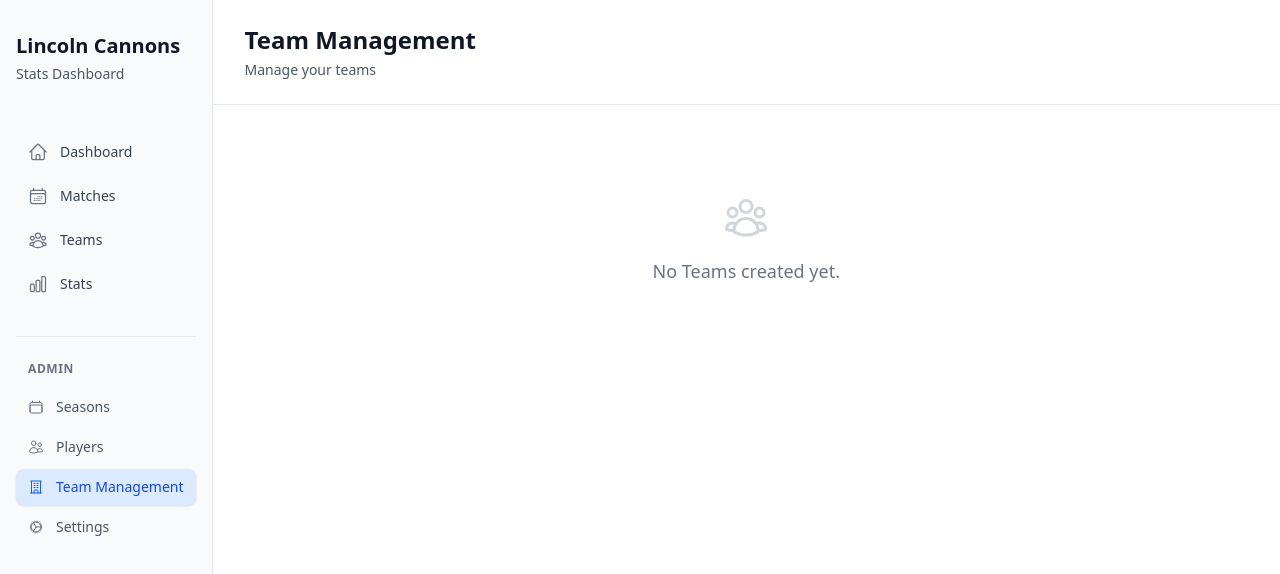
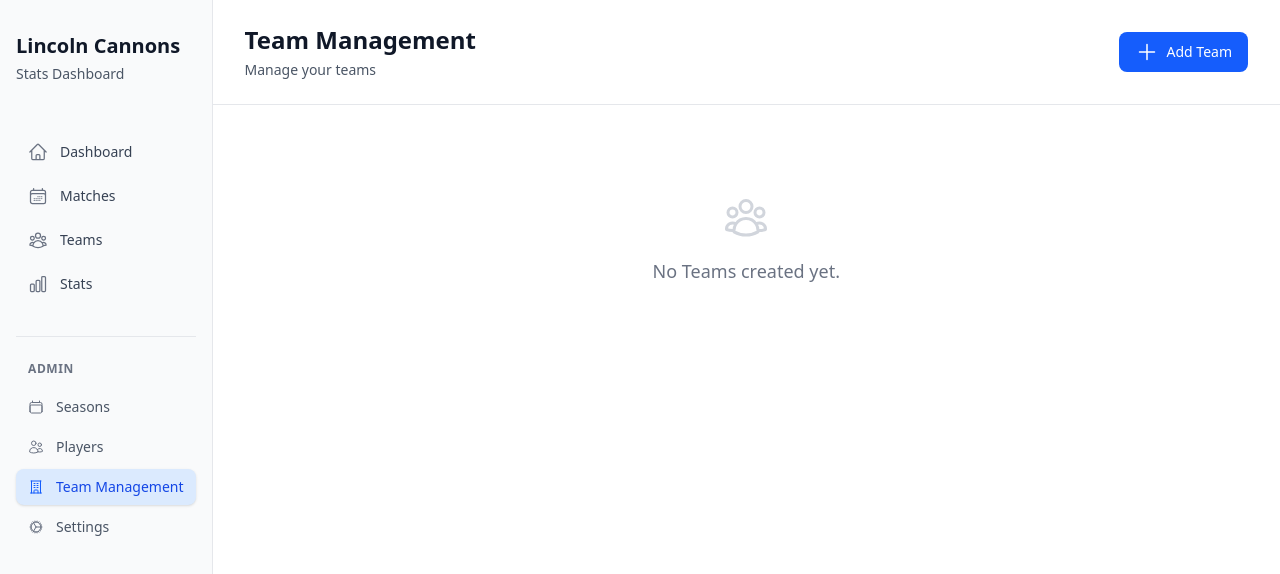
Before and after one commit to jgretton/VolleyStats, a Next.js app: page /admin/team-management in a window 1280 px wide. Shown: the top 574 px of the page. Built offline with nearby package versions, Linux system fonts and the light colour scheme.

Commit message:
Update page.tsx

```diff
--- a/app/admin/team-management/page.tsx
+++ b/app/admin/team-management/page.tsx
@@ -1,15 +1,28 @@
 "use client";
 
 import { PageLayout } from "@/app/components/layouts/PageLayout";
+import { AppModal } from "@/app/components/modal/AppModal";
 import TeamTable from "@/app/components/team/TeamTable";
+import { Button } from "@/app/components/ultils/button";
+import { useAppModal } from "@/hooks/useAppModal";
 import { useClubStore } from "@/store";
 import { UserGroupIcon } from "@heroicons/react/24/outline";
 import React from "react";
 
 const Page = () => {
 	const { club } = useClubStore();
+	const { isOpen, modalData, modalType, closeModal, openAddTeam } =
+		useAppModal();
 	return (
-		<PageLayout title="Team Management" subtitle="Manage your teams" actions>
+		<PageLayout
+			title="Team Management"
+			subtitle="Manage your teams"
+			actions={
+				<Button size="md" type="button" onClick={() => openAddTeam()}>
+					Add Team
+				</Button>
+			}
+		>
 			<div className="size-full">
 				{club.teams.length === 0 ? (
 					<div className="flex flex-col items-center justify-center py-16 text-center">
@@ -24,6 +37,13 @@ const Page = () => {
 					</div>
 				)}
 			</div>
+
+			<AppModal
+				isOpen={isOpen}
+				modalData={modalData}
+				modalType={modalType}
+				closeModal={closeModal}
+			/>
 		</PageLayout>
 	);
 };
```
